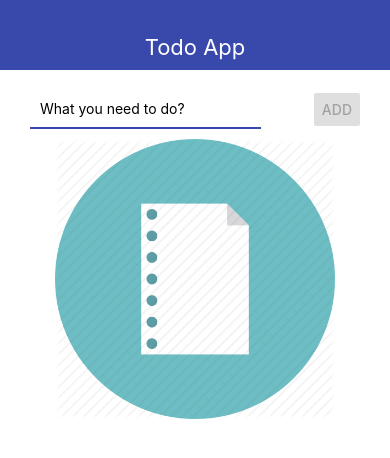
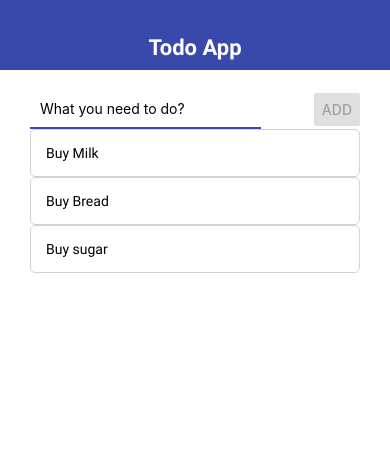
Before and after one commit to EdiGal91/novice-rn-todo-app, a React Native app: screen / in a window 390 px wide. Shown: the top 458 px of the page. Built offline with nearby package versions, Linux system fonts and the light colour scheme.

Commit message:
replace RN Text component with custom Text component

```diff
--- a/App.js
+++ b/App.js
@@ -17,9 +17,9 @@
   const [isReady, setIsReady] = useState(false);
   const [todoId, setTodoId] = useState(null);
   const [todos, setTodos] = useState([
-    // { id: 1, title: "Buy Milk" },
-    // { id: 2, title: "Buy Bread" },
-    // { id: 3, title: "Buy sugar" }
+    { id: 1, title: "Buy Milk" },
+    { id: 2, title: "Buy Bread" },
+    { id: 3, title: "Buy sugar" }
   ]);
 
   if (!isReady) {
--- a/src/components/Navbar.js
+++ b/src/components/Navbar.js
@@ -1,9 +1,10 @@
 import React from "react";
-import { View, Text, StyleSheet } from "react-native";
+import { View, StyleSheet } from "react-native";
 import { THEME } from "../theme";
+import { AppTextBold } from "./pure/AppTextBold";
 export const Navbar = ({ title }) => (
   <View style={styles.navbar}>
-    <Text style={styles.text}>{title}</Text>
+    <AppTextBold style={styles.text}>{title}</AppTextBold>
   </View>
 );
 
--- a/src/components/Todo.js
+++ b/src/components/Todo.js
@@ -1,5 +1,6 @@
 import React from "react";
-import { View, Text, StyleSheet, TouchableOpacity } from "react-native";
+import { View, StyleSheet, TouchableOpacity } from "react-native";
+import { AppText } from "./pure/AppText";
 
 export const Todo = ({ todo, onPress, onLongPress }) => {
   return (
@@ -9,7 +10,7 @@
       onPress={onPress.bind(null, todo.id)}
     >
       <View style={styles.todo}>
-        <Text>{todo.title}</Text>
+        <AppText>{todo.title}</AppText>
       </View>
     </TouchableOpacity>
   );
--- /dev/null
+++ b/src/components/pure/AppText.js
@@ -0,0 +1,12 @@
+import React from "react";
+import { StyleSheet, Text } from "react-native";
+
+export const AppText = props => (
+  <Text style={{ ...styles.text, ...props.style }}>{props.children}</Text>
+);
+
+const styles = StyleSheet.create({
+  text: {
+    fontFamily: "roboto-regular"
+  }
+});
--- /dev/null
+++ b/src/components/pure/AppTextBold.js
@@ -0,0 +1,12 @@
+import React from "react";
+import { StyleSheet, Text } from "react-native";
+
+export const AppTextBold = props => (
+  <Text style={{ ...styles.text, ...props.style }}>{props.children}</Text>
+);
+
+const styles = StyleSheet.create({
+  text: {
+    fontFamily: "roboto-bold"
+  }
+});
--- a/src/screens/TodoScreen.js
+++ b/src/screens/TodoScreen.js
@@ -1,8 +1,9 @@
 import React, { useState } from "react";
-import { StyleSheet, View, Text, Button } from "react-native";
+import { StyleSheet, View, Button } from "react-native";
 import { THEME } from "../theme";
 import { AppCard } from "../components/pure/AppCard";
 import { EditModal } from "../components/EditModal";
+import { AppTextBold } from "../components/pure/AppTextBold";
 
 export const TodoScreen = ({ todo, goBack, removeTodo, editTitle }) => {
   const [modal, setModal] = useState(false);
@@ -19,7 +20,7 @@
         }}
       ></EditModal>
       <AppCard style={styles.card}>
-        <Text style={styles.title}>{todo.title}</Text>
+        <AppTextBold style={styles.title}>{todo.title}</AppTextBold>
         <Button title="Edit" onPress={() => setModal(true)}></Button>
       </AppCard>
       <View style={styles.buttons}>
```
